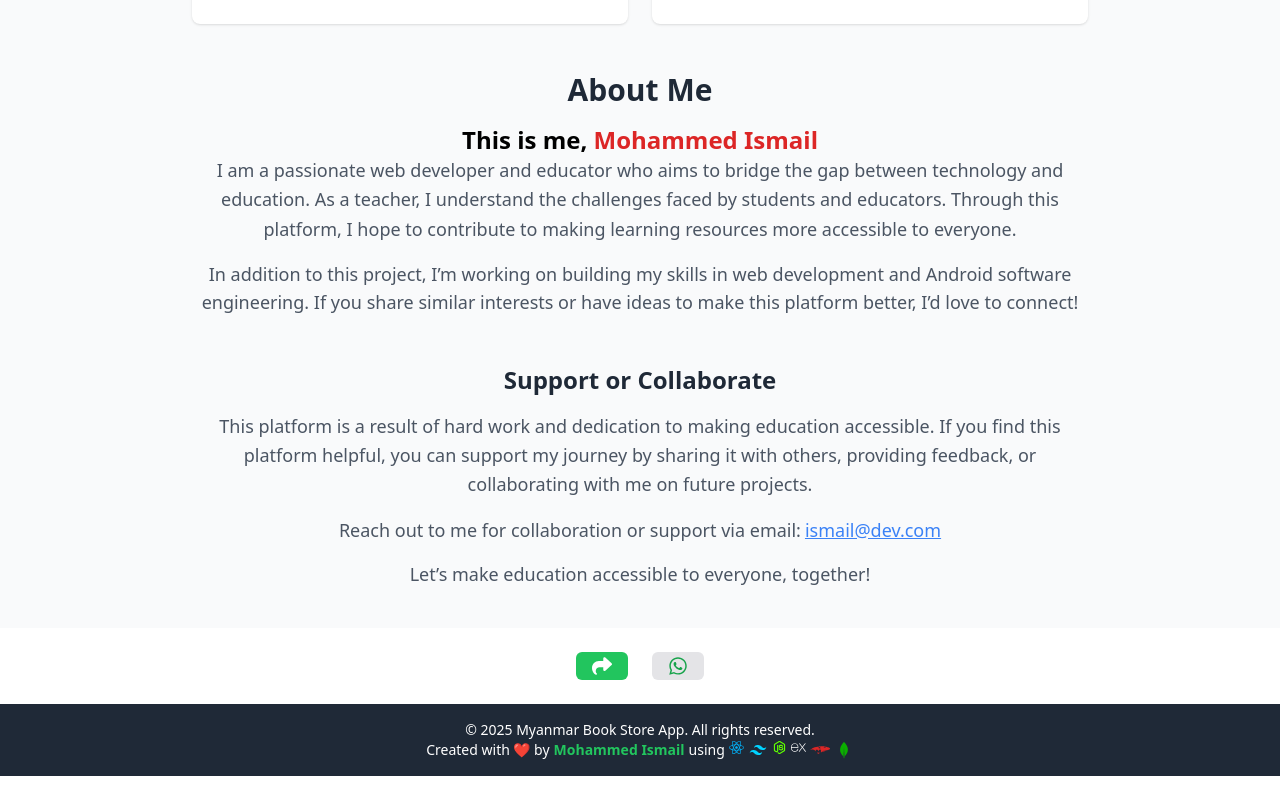
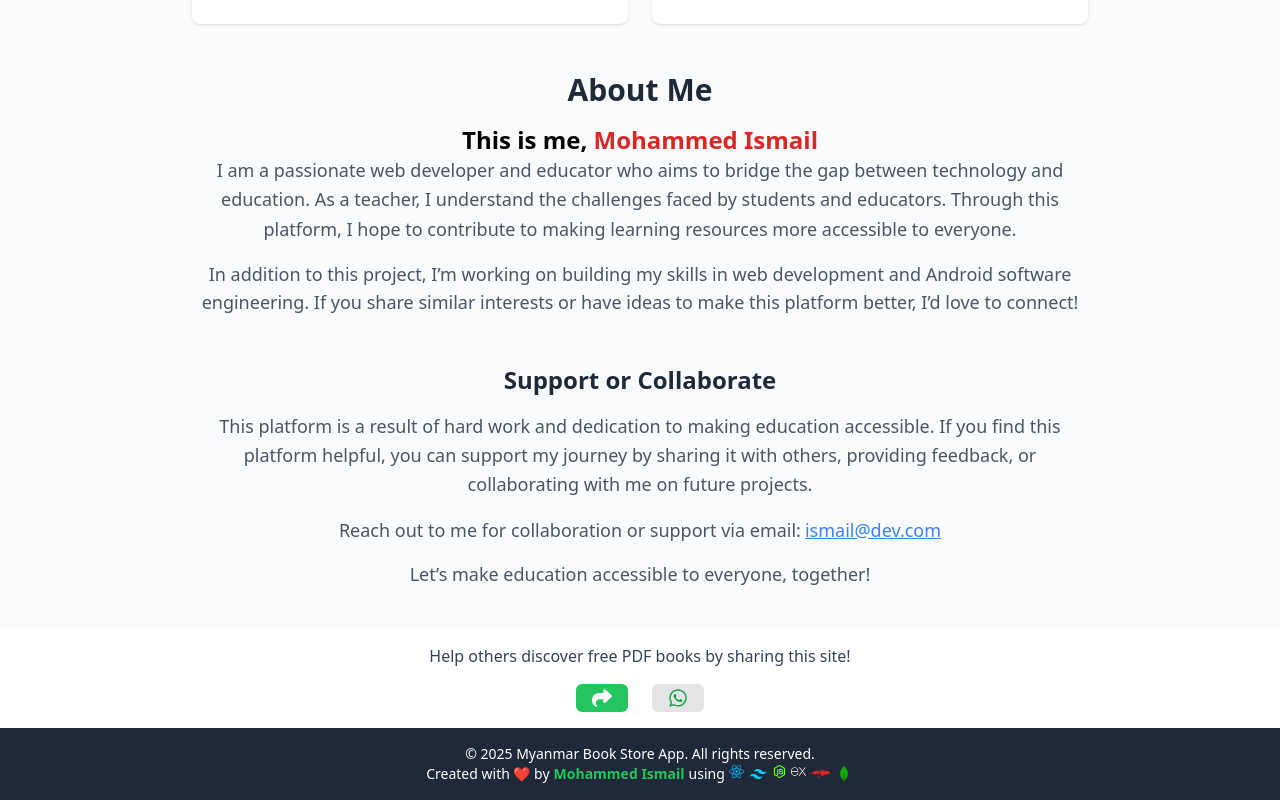
Before and after one commit to mdaleardc/myanmar-books-client, a React (Vite) app: page / in a window 1280 px wide. Shown: the part 535-1335 px from the top of the page. Before the commit the page ends 1311 px from the top, so only its background shows below. Built offline with nearby package versions, Linux system fonts and the light colour scheme; no server answers.

Commit message:
some changes

```diff
--- a/src/components/Share.jsx
+++ b/src/components/Share.jsx
@@ -20,7 +20,11 @@ const handleShare = () => {
 };
 
 return (
-  <div className="flex flex-row justify-center items-center gap-6 my-6 justify-center">
+  <>
+  <p className="text-gray-700 text-center my-4 ">
+  Help others discover free PDF books by sharing this site!
+</p>
+  <div className="flex flex-row justify-center items-center gap-6 my-4 justify-center">
     {/* Web Share / Copy Link */}
     <button
       onClick={handleShare}
@@ -41,6 +45,7 @@ return (
       </a>
     </div>
   </div>
+  </>
 );
 }
 
```
